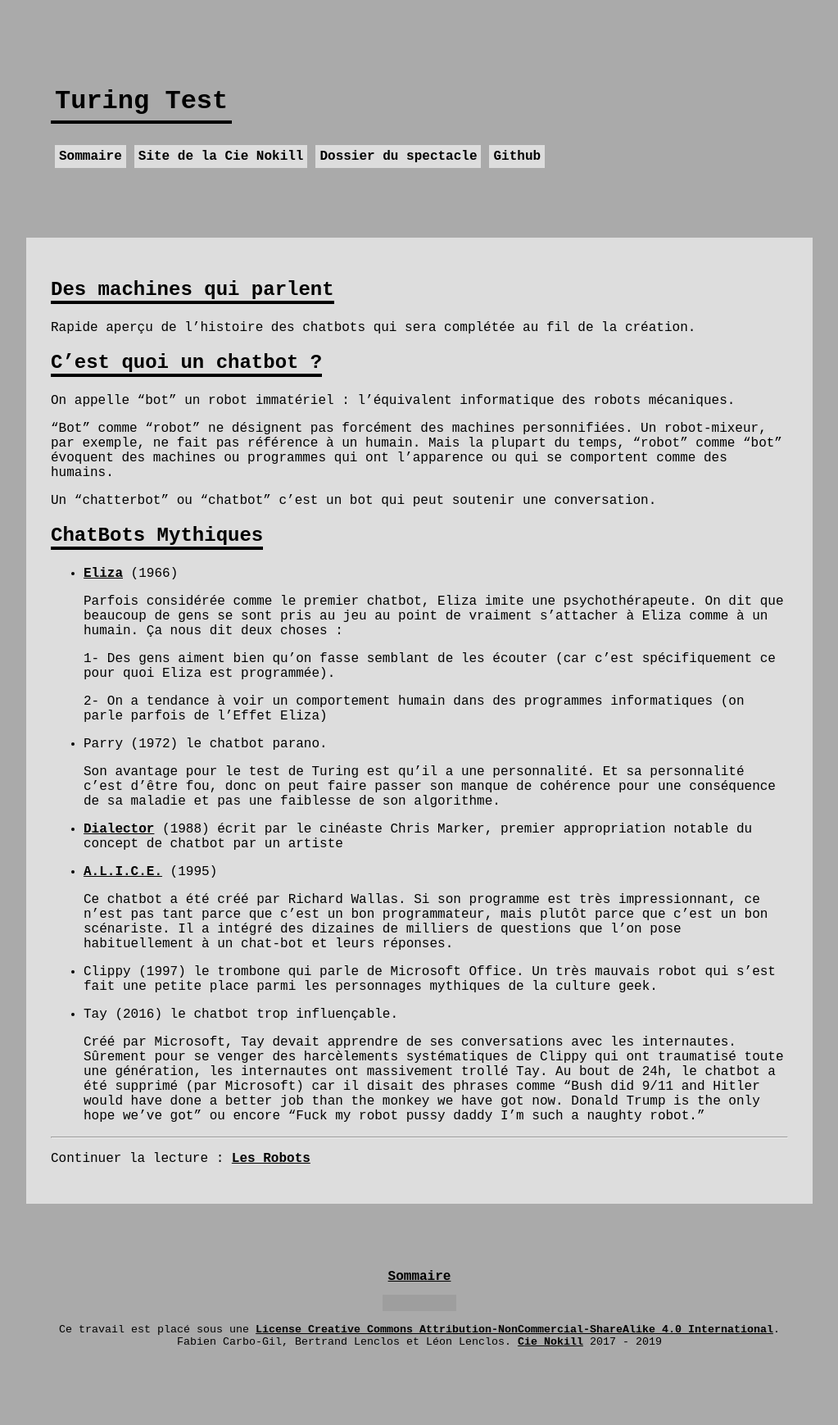
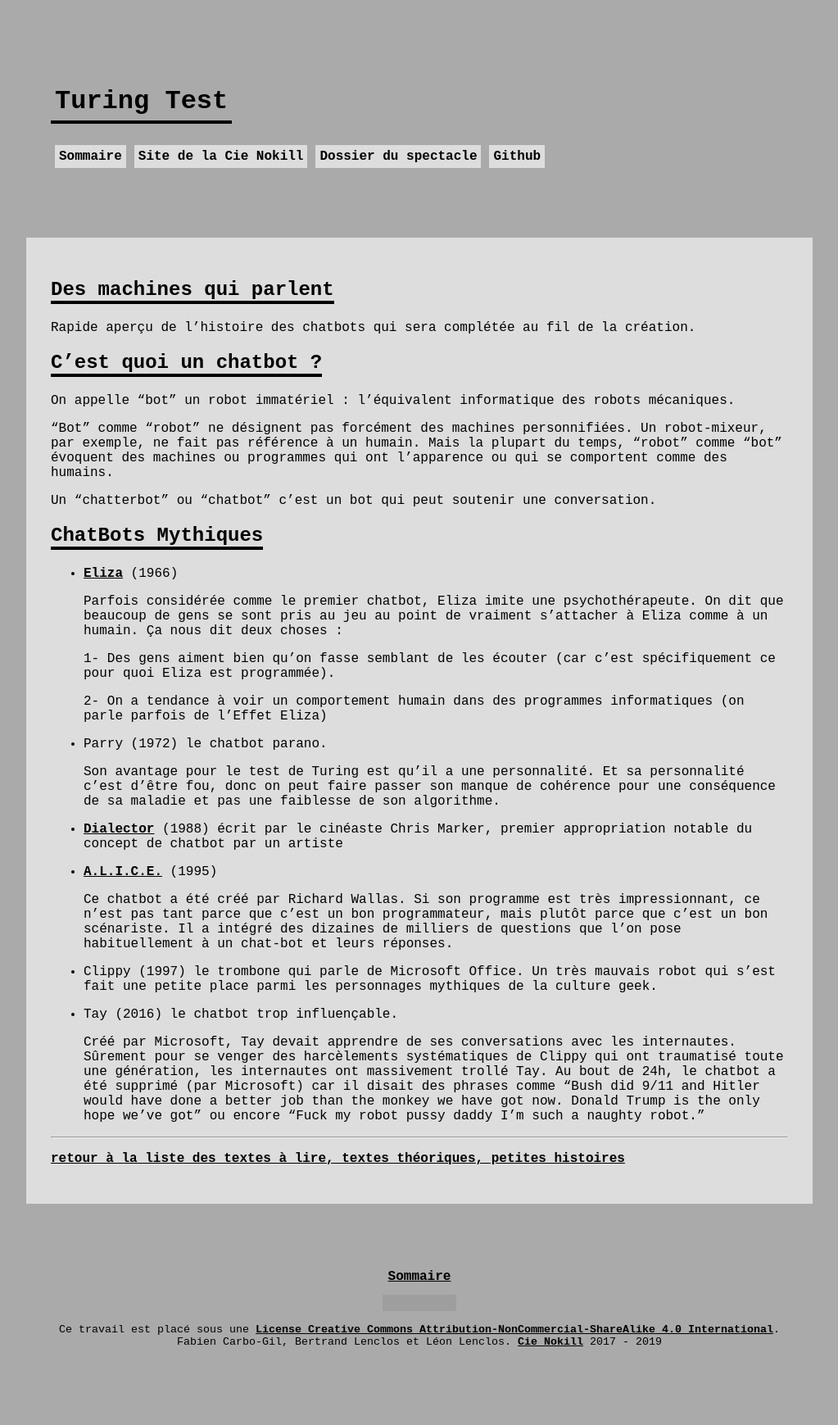
Before and after one commit to LeonLenclos/turing-test, a Jekyll site: the page built from contenu/textes/des-machines-qui-parlent.md, in a window 1280 px wide. Shown: the whole page at 82% size, without its empty margins (128-1151 px from the left). Built offline with Jekyll 4.4.1, drawn with Linux system fonts in a browser that asks for light colours; nearby versions of some CDN libraries; our own code applies the rules of GitHub Pages for plain Markdown files; a script that is not in the unit is left out; the repository's description, which GitHub fills in, is left out; grey boxes are pictures that could not be loaded.

Commit message:
Update des-machines-qui-parlent.md

```diff
--- a/contenu/textes/des-machines-qui-parlent.md
+++ b/contenu/textes/des-machines-qui-parlent.md
@@ -41,4 +41,4 @@ ChatBots Mythiques
 
 ---
 
-Continuer la lecture : [**Les Robots**](../robots)
+[retour à la liste des textes à lire, textes théoriques, petites histoires](.)
```
